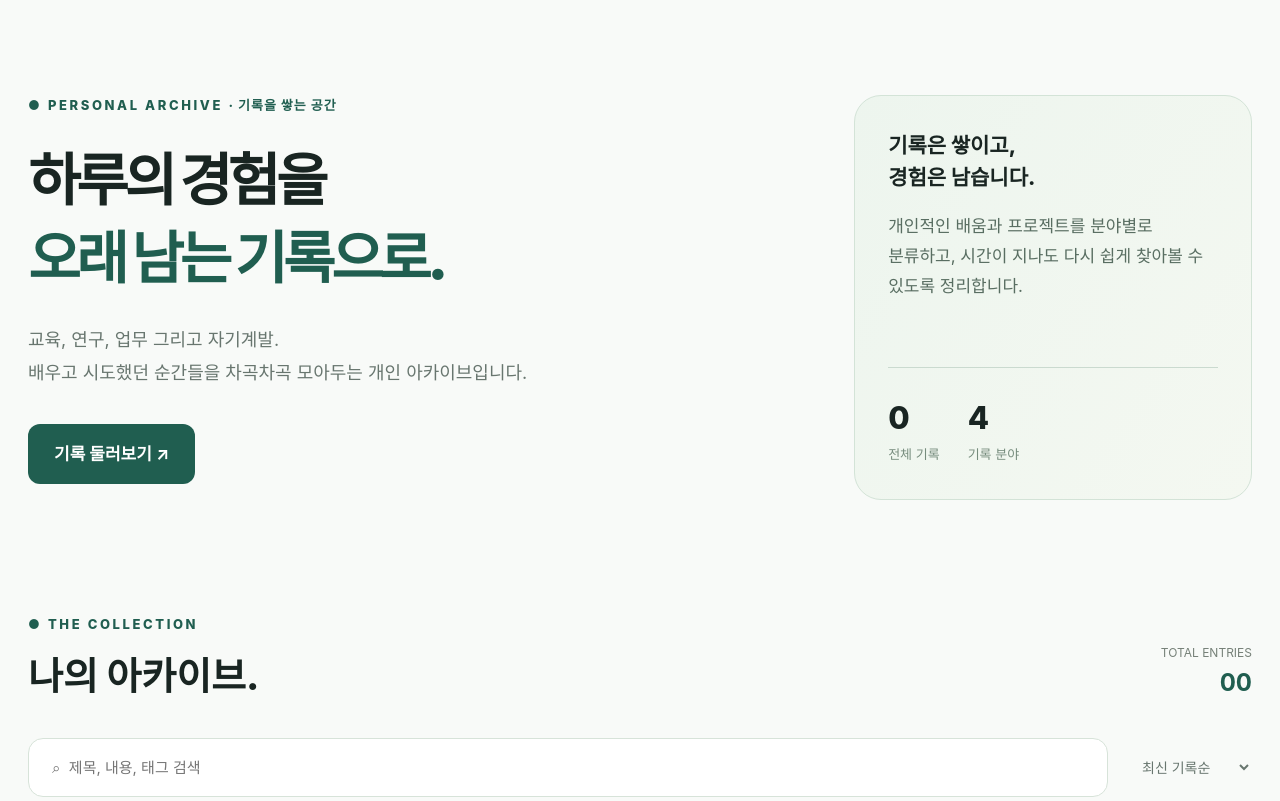
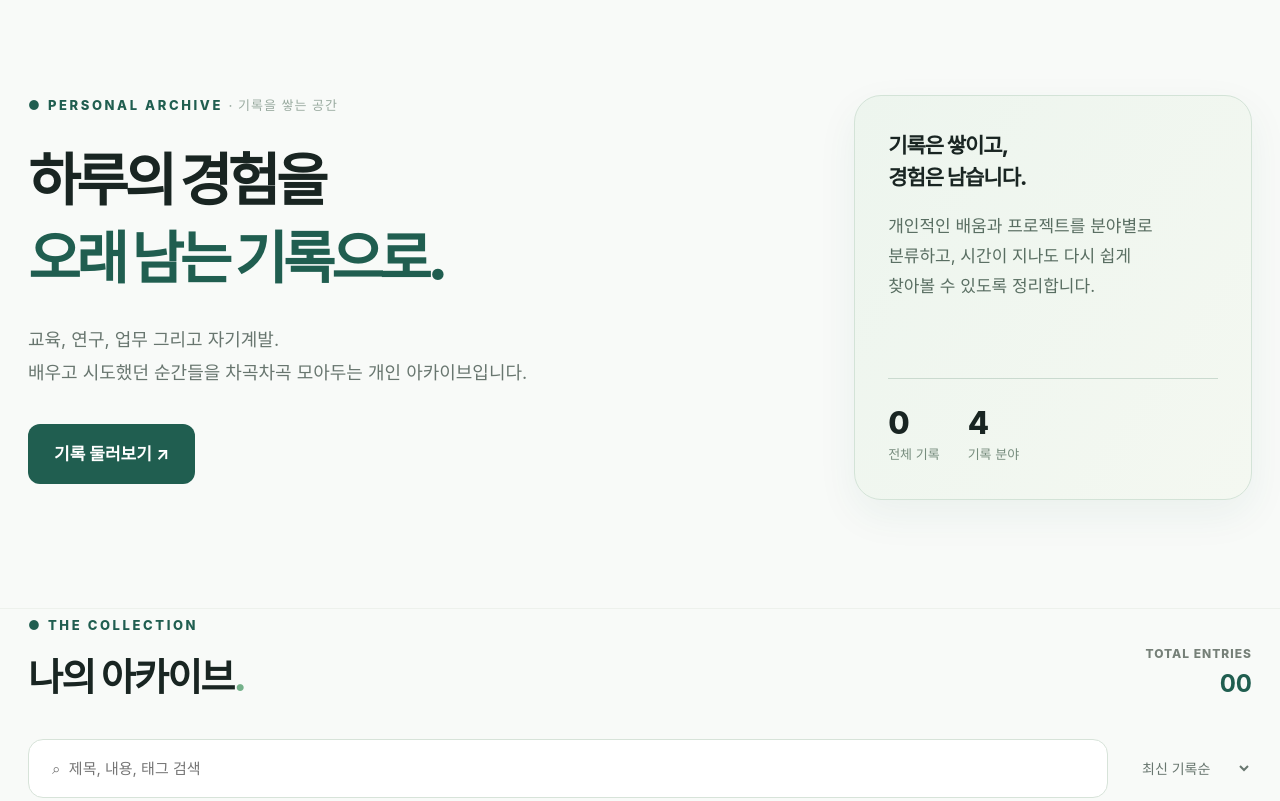
Before and after one commit to jeonyunchang/yunchang, a plain HTML site: page index.html in a window 1280 px wide. Shown: the top 801 px of the page. Drawn offline with Linux system fonts and the light colour scheme.

Commit message:
Update index.html

```diff
--- a/index.html
+++ b/index.html
@@ -5,7 +5,7 @@
   <meta name="viewport" content="width=device-width, initial-scale=1">
   <meta name="theme-color" content="#f7f9f6">
   <title>記 나의 아카이브</title>
-  <link rel="stylesheet" href="./style.css?v=5">
+  <link rel="stylesheet" href="./styles.css?v=5">
   <script src="./app.js?v=5" defer></script>
 </head>
 
```
